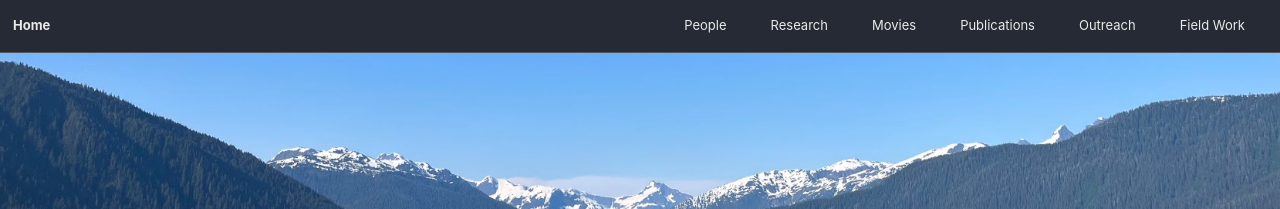
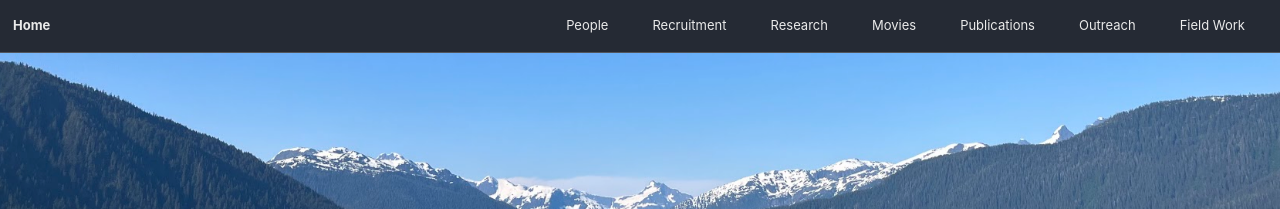
Before and after one commit to unc-ocean-dynamics/unc-ocean-dynamics.github.io, a Jekyll site: the page built from index.md, in a window 1280 px wide and 997 px high. Shown: the top 209 px of the window. Built offline with Jekyll 4.4.1, drawn with Linux system fonts in a browser that asks for light colours; cached includes are drawn as plain includes.

Commit message:
Update navigation.yml

```diff
--- a/_data/navigation.yml
+++ b/_data/navigation.yml
@@ -2,6 +2,8 @@
 main:
   - title: "People"
     url: /people/
+  - title: "Recruitment"
+    url: /recruitment/
   - title: "Research"
     url: /research/
   - title: "Movies"
```
